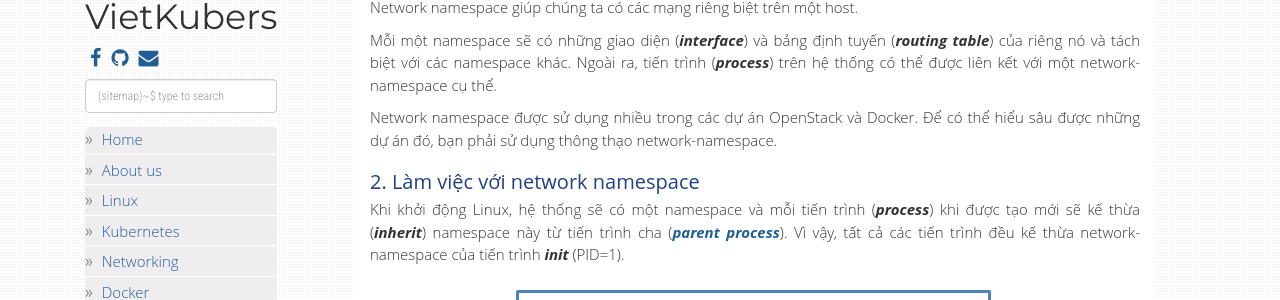
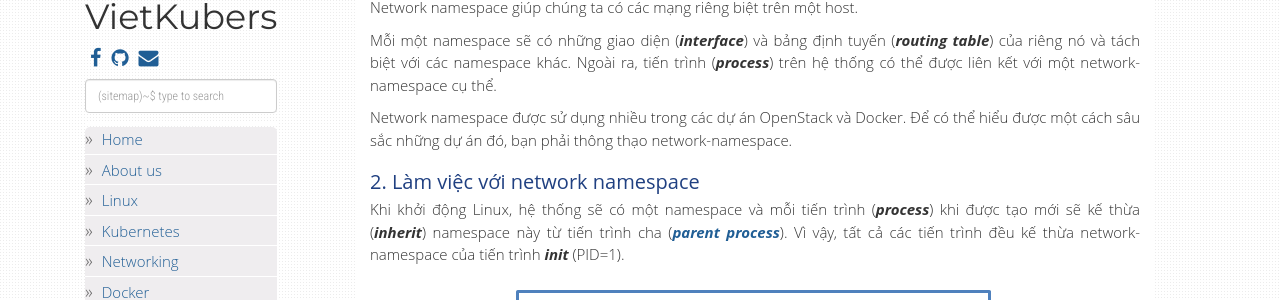
Before and after one commit to vietkubers/vietkubers.github.io, a Jekyll site: the page built from _posts/2018-09-11-network-namespace-in-linux.md, in a window 1280 px wide and 900 px high. Shown: the part 261-561 px from the top of the window. Built offline with Jekyll 4.4.1, drawn with Linux system fonts in a browser that asks for light colours; nearby versions of some CDN libraries; comment, search, counter and statistics services are not loaded.

Commit message:
Update 2018-09-11-network-namespace-in-linux.md

```diff
--- a/_posts/2018-09-11-network-namespace-in-linux.md
+++ b/_posts/2018-09-11-network-namespace-in-linux.md
@@ -21,7 +21,7 @@ Network namespace giúp chúng ta có các mạng riêng biệt trên một host
 
 Mỗi một namespace sẽ có những giao diện (***interface***) và bảng định tuyến (***routing table***) của riêng nó và tách biệt với các namespace khác. Ngoài ra, tiến trình (***process***) trên hệ thống có thể được liên kết với một network-namespace cụ thể.
 
-Network namespace được sử dụng nhiều trong các dự án OpenStack và Docker. Để có thể hiểu sâu được những dự án đó, bạn phải sử dụng thông thạo network-namespace.
+Network namespace được sử dụng nhiều trong các dự án OpenStack và Docker. Để có thể hiểu được một cách sâu sắc những dự án đó, bạn phải thông thạo network-namespace.
 
 
 <a name="-working-with-network-namespace"><a/>
```
